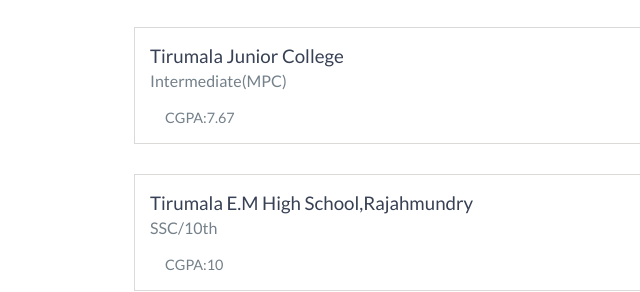
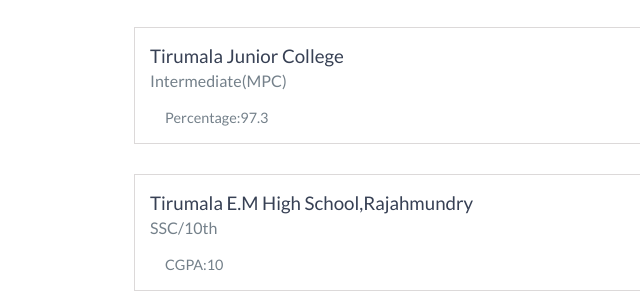
Before and after one commit to sameer6143/sameer6143, a website: page index.html in a window 1280 px wide. Shown: the part 1818-2110 px from the top of the page, 156-796 px from the left. Drawn offline with nearby package versions, Linux system fonts and the light colour scheme.

Commit message:
Update index.html

```diff
--- a/index.html
+++ b/index.html
@@ -115,7 +115,7 @@
             <h3>Tirumala Junior College</h3>
             <span class="education-date">2017-2019</span>
             <h4>Intermediate(MPC)</h4>
-              <ul>CGPA:7.67
+              <ul>Percentage:97.3
             </ul>
         </div>
 
```
